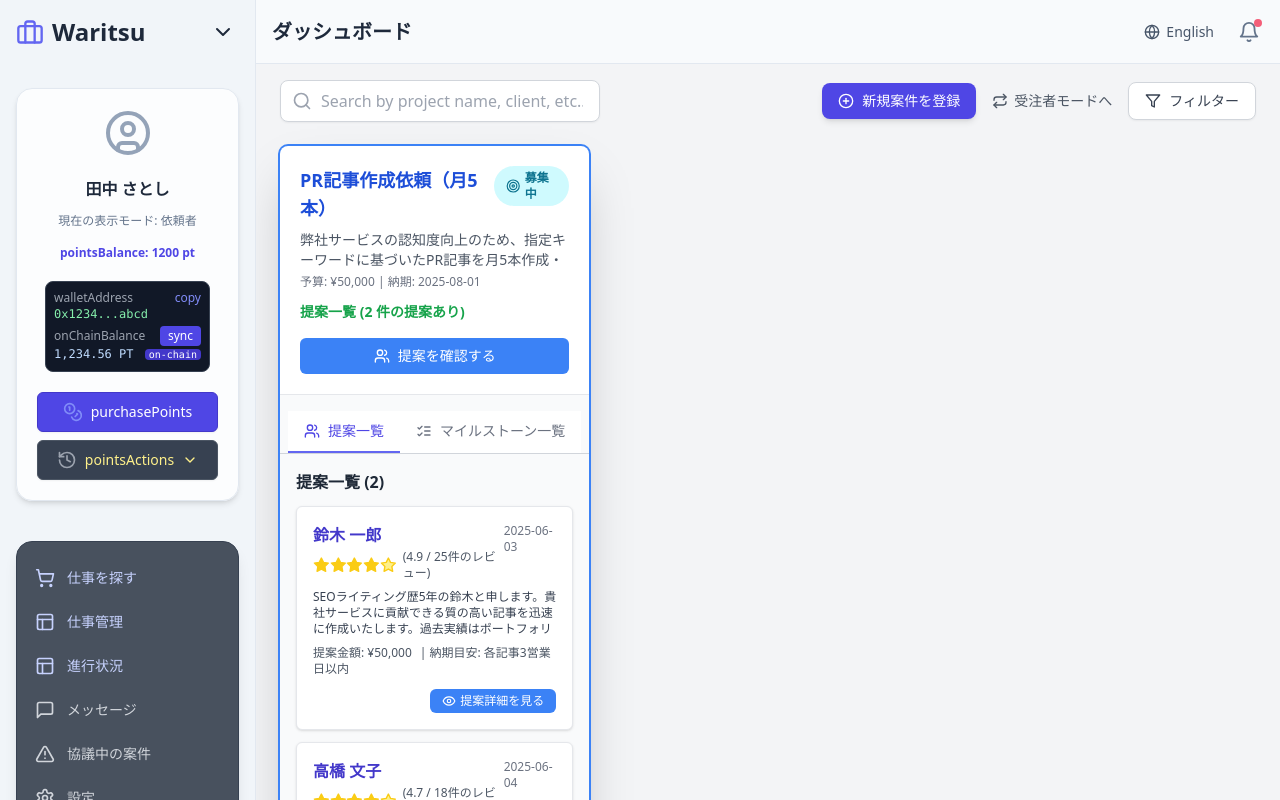
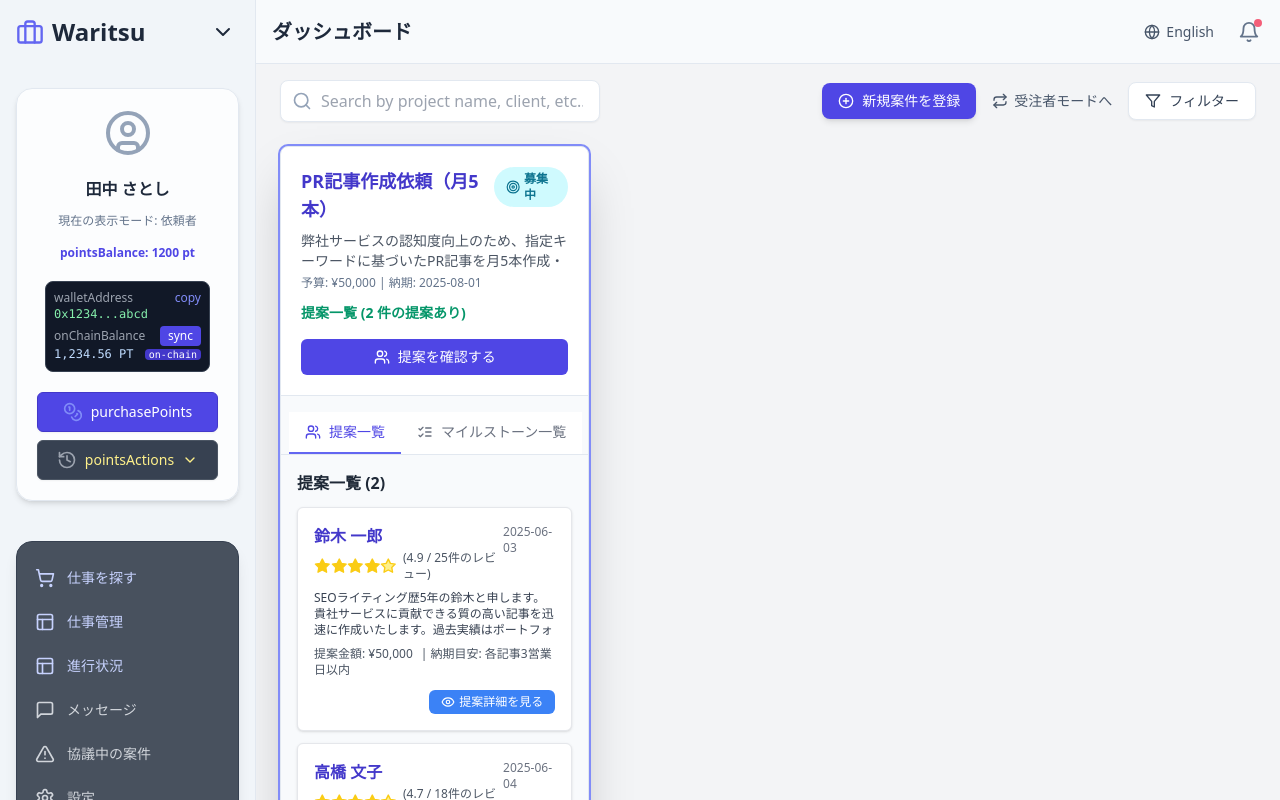
Before and after one commit to ken2san/escrow-app-project, a React (Create React App) app: page /dashboard in a window 1280 px wide. Both pictures are taken after a click on the button "提案を確認する". Built offline with nearby package versions, Linux system fonts and the light colour scheme.

Commit message:
style: Polish DashboardPage and ProjectCard with calm, unified color palette

```diff
--- a/src/components/dashboard/ProjectCard.js
+++ b/src/components/dashboard/ProjectCard.js
@@ -106,15 +106,15 @@ const ProjectCard = ({
   ) {
     return (
       <div
-        className={`bg-white rounded-lg overflow-hidden transition-all duration-300 ease-in-out ${
+        className={`bg-white border border-slate-200 rounded-lg overflow-hidden transition-all duration-300 ease-in-out ${
           isSelected
-            ? 'shadow-2xl ring-2 ring-blue-500'
-            : 'shadow-lg hover:shadow-xl'
+            ? 'shadow-2xl ring-2 ring-indigo-400'
+            : 'shadow-md hover:shadow-lg'
         }`}
       >
   <div className="p-5 cursor-pointer" onClick={() => { if (typeof onSelect === 'function') onSelect(project); }}>
           <div className="flex justify-between items-start mb-2">
-            <h3 className="text-lg font-semibold text-blue-700">
+            <h3 className="text-lg font-semibold text-indigo-700">
               {getField(project, 'name') || t('noTitle') || 'No Title'}
             </h3>
             <span
@@ -142,7 +142,7 @@ const ProjectCard = ({
             {getField(project, 'description') ? getField(project, 'description').substring(0, 100) : ''}
             {getField(project, 'description') && getField(project, 'description').length > 100 ? '...' : ''}
           </p>
-          <div className="text-xs text-gray-500 mb-3">
+          <div className="text-xs text-slate-500 mb-3">
             {project.totalAmount && (
               <span>{t('budget')}: ¥{project.totalAmount.toLocaleString()}</span>
             )}
@@ -157,7 +157,7 @@ const ProjectCard = ({
             project.proposals &&
             project.proposals.length > 0 &&
             !isAnyProposalSelectedOnThisProject && (
-              <p className="text-sm font-semibold text-green-600 mb-2">
+              <p className="text-sm font-semibold text-emerald-600 mb-2">
                 {t('proposalsList')} ({t('proposalsReceived', { count: project.proposals.filter((p) => p.status === 'pending_review').length })})
               </p>
             )}
@@ -165,7 +165,7 @@ const ProjectCard = ({
             (!project.proposals ||
               project.proposals.filter((p) => p.status === 'pending_review')
                 .length === 0) && (
-              <p className="text-sm text-gray-500 mb-2">{t.noProposalsYet}</p>
+              <p className="text-sm text-slate-500 mb-2">{t.noProposalsYet}</p>
             )}
           {project.status === '募集中' &&
             !isAnyProposalSelectedOnThisProject && (
@@ -175,7 +175,7 @@ const ProjectCard = ({
                   onSelect(project);
                   setActiveProjectDetailTab('proposals');
                 }}
-                className="w-full mt-2 text-sm bg-blue-500 hover:bg-blue-600 text-white px-4 py-2 rounded-md inline-flex items-center justify-center"
+                className="w-full mt-2 text-sm bg-indigo-600 hover:bg-indigo-700 text-white px-4 py-2 rounded-md inline-flex items-center justify-center transition"
                 disabled={
                   !project.proposals ||
                   project.proposals.filter((p) => p.status === 'pending_review')
@@ -187,8 +187,8 @@ const ProjectCard = ({
               </button>
             )}
           {project.status === t.agreementPending && project.contractorName && (
-            <div className="mt-2 p-3 bg-purple-50 rounded-md border border-purple-200">
-              <p className="text-sm font-semibold text-purple-700">
+            <div className="mt-2 p-3 bg-indigo-50 rounded-md border border-indigo-200">
+              <p className="text-sm font-semibold text-indigo-700">
                 {t('proposalStatusSelected')}: {project.contractorName}
               </p>
               <div className="mt-2 space-y-2 sm:space-y-0 sm:flex sm:space-x-2">
@@ -197,14 +197,14 @@ const ProjectCard = ({
                     e.stopPropagation();
                     handleCancelProposalSelection(project);
                   }}
-                  className="w-full sm:w-auto text-xs bg-yellow-500 hover:bg-yellow-600 text-white px-3 py-1.5 rounded-md inline-flex items-center justify-center"
+                  className="w-full sm:w-auto text-xs bg-amber-500 hover:bg-amber-600 text-white px-3 py-1.5 rounded-md inline-flex items-center justify-center transition"
                 >
                   <Undo2 size={14} className="mr-1.5" />
                   {t('cancelSelection')}
                 </button>
                 <button
                   onClick={navigateToContractReviewPage}
-                  className="w-full sm:w-auto text-xs bg-green-500 hover:bg-green-600 text-white px-3 py-1.5 rounded-md inline-flex items-center justify-center"
+                  className="w-full sm:w-auto text-xs bg-emerald-500 hover:bg-emerald-600 text-white px-3 py-1.5 rounded-md inline-flex items-center justify-center transition"
                 >
                   <FileSignature size={14} className="mr-1.5" />
                   {t('confirmFinalAgreementAndProceed')}
@@ -218,7 +218,7 @@ const ProjectCard = ({
                 e.stopPropagation();
                 openDepositModalFunc(project);
               }}
-              className="w-full mt-2 text-sm bg-yellow-500 hover:bg-yellow-600 text-white px-4 py-2 rounded-md inline-flex items-center justify-center"
+              className="w-full mt-2 text-sm bg-amber-500 hover:bg-amber-600 text-white px-4 py-2 rounded-md inline-flex items-center justify-center transition"
             >
               <Banknote size={16} className="mr-2" />
               {t('depositFunds')}
@@ -226,8 +226,8 @@ const ProjectCard = ({
           )}
         </div>
         {isSelected && (
-          <div className="bg-gray-50 p-4 border-t border-gray-200">
-            <div className="flex border-b border-gray-300 -mx-4 px-2">
+          <div className="bg-slate-50 p-4 border-t border-slate-200">
+            <div className="flex border-b border-slate-200 -mx-4 px-2">
               {(project.status === '募集中' ||
                 project.status === t.agreementPending) && (
                 <TabButton
@@ -369,7 +369,7 @@ const ProjectCard = ({
         )}
         <div className="p-5 cursor-pointer" onClick={() => onSelect(project)}>
           <div className="flex justify-between items-start mb-2">
-            <h3 className="text-lg font-semibold text-teal-700 hover:text-teal-800">
+            <h3 className="text-lg font-semibold text-indigo-700 hover:text-indigo-800">
               {getField(project, 'name')}
             </h3>
             <span
@@ -381,7 +381,7 @@ const ProjectCard = ({
               {getProjectStatusText(project.status)}
             </span>
           </div>
-          <div className="text-xs text-gray-500 mb-1">
+          <div className="text-xs text-slate-500 mb-1">
             <span>
               {t.client}: {getField(project, 'clientName')}
             </span>
--- a/src/pages/DashboardPage.js
+++ b/src/pages/DashboardPage.js
@@ -134,8 +134,8 @@ const DashboardPage = ({
     return (
       <>
         {title && (
-          <h3 className="text-xl font-semibold text-gray-700 mb-4 mt-6 first:mt-0 col-span-full flex items-center">
-            {isRecommended && <Zap size={20} className="mr-2 text-yellow-500" />}
+          <h3 className="text-xl font-semibold text-slate-800 mb-4 mt-6 first:mt-0 col-span-full flex items-center">
+            {isRecommended && <Zap size={20} className="mr-2 text-indigo-400" />}
             {title}
           </h3>
         )}
@@ -161,8 +161,8 @@ const DashboardPage = ({
   // Fix: component for displaying the "no projects" message
   const NoProjectsMessage = () => (
     <div className="text-center py-10 col-span-full">
-      <Briefcase size={40} className="mx-auto text-gray-400 mb-4" />
-  <p className="text-gray-500">{t('noProjectsFound')}</p>
+      <Briefcase size={40} className="mx-auto text-slate-300 mb-4" />
+      <p className="text-slate-500">{t('noProjectsFound')}</p>
     </div>
   );
 
@@ -185,17 +185,17 @@ const DashboardPage = ({
           <input
             type="text"
             placeholder={t('searchPlaceholder')}
-            className="pl-10 pr-4 py-2 border border-gray-300 rounded-lg focus:outline-none focus:ring-2 focus:ring-indigo-500 w-full sm:w-80 shadow-sm"
+            className="pl-10 pr-4 py-2 border border-slate-200 rounded-lg focus:outline-none focus:ring-2 focus:ring-indigo-400 w-full sm:w-80 shadow-sm bg-white text-slate-800"
             value={searchTerm}
             onChange={(e) => setSearchTerm(e.target.value)}
           />
-          <Search className="absolute left-3 top-1/2 transform -translate-y-1/2 h-5 w-5 text-gray-400" />
+          <Search className="absolute left-3 top-1/2 transform -translate-y-1/2 h-5 w-5 text-slate-400" />
         </div>
         <div className="flex items-center space-x-2">
           {currentViewMode === 'client' && (
             <button
               onClick={() => navigate('/newProject')}
-              className="flex items-center bg-indigo-600 text-white px-4 py-2 rounded-lg hover:bg-indigo-700 text-sm shadow-md"
+              className="flex items-center bg-indigo-600 text-white px-4 py-2 rounded-lg hover:bg-indigo-700 text-sm shadow-md transition"
             >
               <PlusCircle size={16} className="mr-2" />
               {t('registerNewProject')}
@@ -203,13 +203,13 @@ const DashboardPage = ({
           )}
           <button
             onClick={handleModeSwitch}
-            className="text-gray-600 hover:text-indigo-600 p-2 rounded-md hover:bg-gray-100 flex items-center text-xs sm:text-sm whitespace-nowrap"
+            className="text-slate-600 hover:text-indigo-600 p-2 rounded-md hover:bg-indigo-50 flex items-center text-xs sm:text-sm whitespace-nowrap transition"
             title={t('roleSwitchButton')}
           >
             <Repeat size={16} className="mr-1 sm:mr-1.5 flex-shrink-0" />
             {roleSwitchButtonText}
           </button>
-          <button className="flex items-center bg-white border border-gray-300 text-gray-700 px-4 py-2 rounded-lg hover:bg-gray-50 text-sm shadow-sm">
+          <button className="flex items-center bg-white border border-slate-200 text-slate-700 px-4 py-2 rounded-lg hover:bg-slate-50 text-sm shadow-sm transition">
             <Filter size={16} className="mr-2" />
             {t('filter')}
           </button>
@@ -217,7 +217,7 @@ const DashboardPage = ({
       </div>
       {currentViewMode === 'contractor' ? (
         <>
-          <div className="flex border-b border-gray-300 mb-6">
+          <div className="flex border-b border-slate-200 mb-6">
             <TabButton title={t('tabRecommended')} icon={<Zap />} isActive={activeDashboardTab === 'recommended'} onClick={() => setActiveDashboardTab('recommended')} />
             <TabButton title={t('tabMyTasks')} icon={<ListChecks />} isActive={activeDashboardTab === 'my_tasks'} onClick={() => setActiveDashboardTab('my_tasks')} />
             <TabButton title={t('tabCompletedHistory')} icon={<History />} isActive={activeDashboardTab === 'completed_history'} onClick={() => setActiveDashboardTab('completed_history')} />
```
